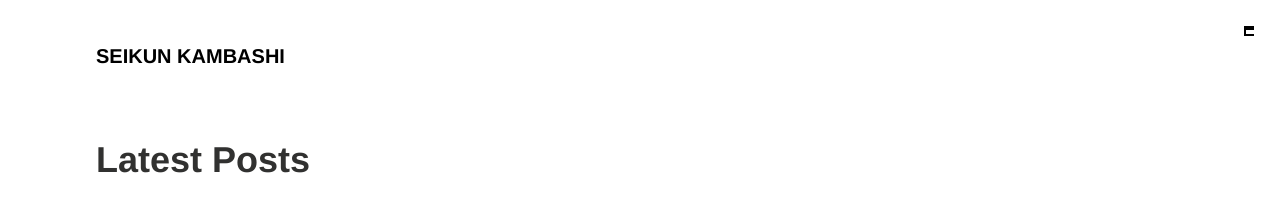
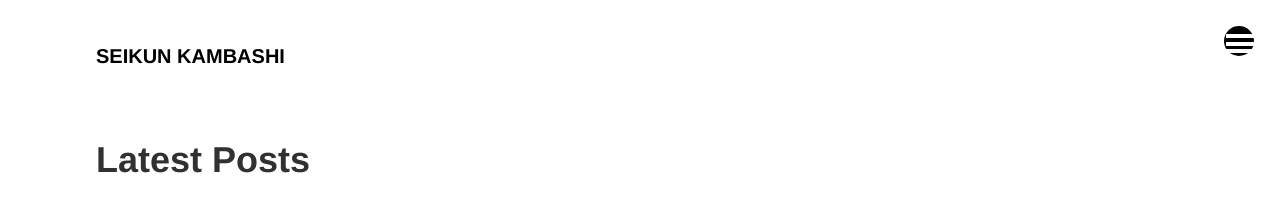
Before and after one commit to skambashi/skambashi.github.io, a Jekyll site: the page built from index.md, in a window 1280 px wide. Shown: the top 216 px of the page. Built offline with Jekyll 4.4.1, drawn with Linux system fonts in a browser that asks for light colours.

Commit message:
Update _sliding-menu.scss

```diff
--- a/_sass/_sliding-menu.scss
+++ b/_sass/_sliding-menu.scss
@@ -27,8 +27,9 @@
   top: $gutter;
   right: $gutter;
   display: block;
-  width: 10px; //$button-size * 2;
-  height: 10px; //$button-size * 2;
+  width: $button-size;
+  height: $button-size;
+  border-radius: 50%;
   background: $primary-color;
   outline: 0;
   padding: 0;
```
